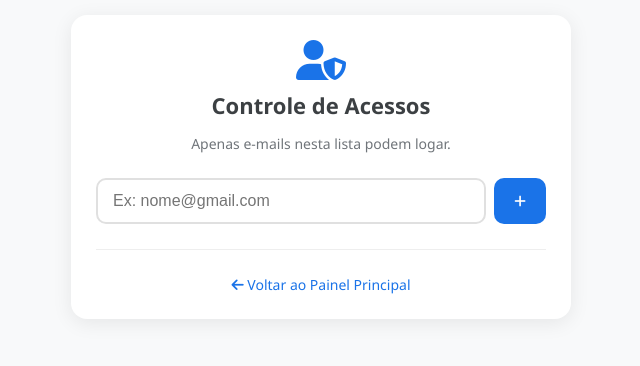
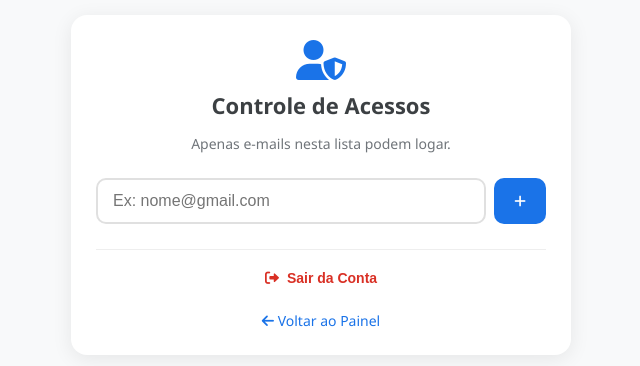
Before and after one commit to alldo08/prova, a FastAPI app: template site/templates/gestao_acessos.html in a window 1280 px wide. Shown: the top 366 px of the page, without its empty margins (319-959 px from the left). Run offline with FastAPI, Linux system fonts and the light colour scheme; the template is opened without the code that fills it, so the values that code supplies are empty; parts of the project's set-up code (start-up, migrations or seed data) failed here and were passed over; some libraries are stand-ins or nearby versions.

Commit message:
Update gestao_acessos.html

```diff
--- a/site/templates/gestao_acessos.html
+++ b/site/templates/gestao_acessos.html
@@ -49,6 +49,7 @@
             display: flex;
             gap: 8px;
             margin-bottom: 25px;
+            margin-top: 20px;
         }
 
         input[type="email"] {
@@ -76,8 +77,6 @@
             transition: opacity 0.2s;
         }
 
-        .btn-add:active { opacity: 0.7; }
-
         .user-list {
             border-top: 1px solid #eee;
             margin-top: 10px;
@@ -89,11 +88,6 @@
             align-items: center;
             padding: 15px 0;
             border-bottom: 1px solid #f1f1f1;
-        }
-
-        .user-info {
-            display: flex;
-            flex-direction: column;
         }
 
         .user-email {
@@ -113,14 +107,32 @@
             transition: all 0.2s;
         }
 
-        .btn-remove:hover {
-            background: #fce8e6;
+        .btn-remove:hover { background: #fce8e6; }
+
+        .btn-logout {
+            background: none;
+            border: none;
+            color: var(--danger);
+            cursor: pointer;
+            font-size: 14px;
+            font-weight: 600;
+            padding: 10px;
+            border-radius: 8px;
+            width: 100%;
+            display: flex;
+            align-items: center;
+            justify-content: center;
+            gap: 8px;
+            transition: background 0.2s;
+            margin-top: 10px;
         }
+
+        .btn-logout:hover { background: #fff5f5; }
 
         .back-link {
             display: block;
             text-align: center;
-            margin-top: 25px;
+            margin-top: 15px;
             color: var(--primary);
             text-decoration: none;
             font-size: 14px;
@@ -147,9 +159,7 @@
     <div class="user-list">
         {% for user in usuarios %}
         <div class="user-item">
-            <div class="user-info">
-                <span class="user-email">{{ user.email }}</span>
-            </div>
+            <span class="user-email">{{ user.email }}</span>
             <button class="btn-remove" onclick="remover('{{ user.email }}')">
                 <i class="fas fa-trash-can"></i>
             </button>
@@ -157,13 +167,31 @@
         {% endfor %}
     </div>
 
+    <button class="btn-logout" onclick="fazerLogout()">
+        <i class="fas fa-sign-out-alt"></i> Sair da Conta
+    </button>
+
     <a href="/admin" class="back-link">
-        <i class="fas fa-arrow-left"></i> Voltar ao Painel Principal
+        <i class="fas fa-arrow-left"></i> Voltar ao Painel
     </a>
 </div>
 
-<script>
-    async function adicionar() {
+<script type="module">
+    import { initializeApp } from "https://www.gstatic.com/firebasejs/9.23.0/firebase-app.js";
+    import { getAuth, signOut } from "https://www.gstatic.com/firebasejs/9.23.0/firebase-auth.js";
+
+    // Apenas inicialize se precisar usar auth no front para o logout
+    const firebaseConfig = {
+        apiKey: "AcbXX3KgvqD7B8Y4WjCu6yNx1Prfu5cNHz",
+        authDomain: "projeto-web-app-16adb.firebaseapp.com",
+        projectId: "projeto-web-app-16adb"
+    };
+
+    const app = initializeApp(firebaseConfig);
+    const auth = getAuth(app);
+
+    // FUNÇÃO ADICIONAR
+    window.adicionar = async function() {
         const email = document.getElementById('emailInput').value.trim().toLowerCase();
         if (!email) return alert("Digite um e-mail válido.");
 
@@ -174,17 +202,13 @@
                 body: JSON.stringify({ email: email })
             });
 
-            if (response.ok) {
-                location.reload();
-            } else {
-                alert("Erro ao adicionar e-mail.");
-            }
-        } catch (err) {
-            alert("Erro de conexão.");
-        }
+            if (response.ok) location.reload();
+            else alert("Erro ao adicionar e-mail.");
+        } catch (err) { alert("Erro de conexão."); }
     }
 
-    async function remover(email) {
+    // FUNÇÃO REMOVER
+    window.remover = async function(email) {
         if (!confirm(`Deseja remover o acesso de ${email}?`)) return;
 
         try {
@@ -194,13 +218,27 @@
                 body: JSON.stringify({ email: email })
             });
 
-            if (response.ok) {
-                location.reload();
-            } else {
-                alert("Erro ao remover e-mail.");
-            }
-        } catch (err) {
-            alert("Erro de conexão.");
+            if (response.ok) location.reload();
+            else alert("Erro ao remover e-mail.");
+        } catch (err) { alert("Erro de conexão."); }
+    }
+
+    // FUNÇÃO LOGOUT
+    window.fazerLogout = async function() {
+        if (!confirm("Deseja realmente sair do sistema?")) return;
+
+        try {
+            // 1. Desloga do Firebase (Front-end)
+            await signOut(auth);
+
+            // 2. Limpa a sessão no Python (Back-end)
+            await fetch('/logout', { method: 'POST' });
+
+            // 3. Vai para a tela de entrada
+            window.location.href = "/entrar";
+        } catch (error) {
+            console.error("Erro no logout:", error);
+            alert("Erro ao sair. Tente fechar o navegador.");
         }
     }
 </script>
```
